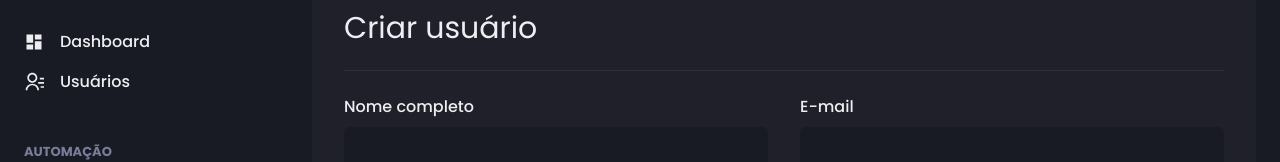
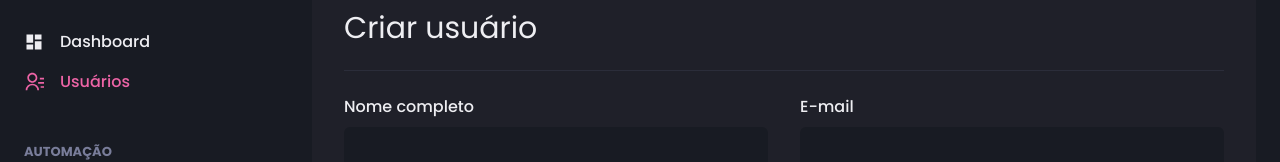
Before and after one commit to GuilhermeMota20/DashGoMota, a Next.js app: page /users/create in a window 1280 px wide. Shown: the part 142-304 px from the top of the page. Built offline with nearby package versions, Linux system fonts and the light colour scheme.

Commit message:
[FRONTEND] FT - Sinalizando link ativo

```diff
--- /dev/null
+++ b/src/components/ActiveLink.tsx
@@ -0,0 +1,28 @@
+import Link, { LinkProps } from "next/link";
+import { useRouter } from "next/router";
+import { cloneElement, ReactElement } from "react";
+
+interface ActiveLinkProps extends LinkProps {
+    children: ReactElement;
+    shouldMatchExactHref?: boolean;
+}
+
+export function ActiveLink({ children, shouldMatchExactHref = false, ...rest }: ActiveLinkProps) {
+    const { asPath } = useRouter();
+
+    let isActive = false;
+
+    if(shouldMatchExactHref && (asPath === rest.href || asPath === rest.as))
+        isActive = true;
+
+    if(!shouldMatchExactHref && (asPath.startsWith(String(rest.href)) || asPath.startsWith(String(rest.as))))
+        isActive = true;
+
+    return(
+        <Link {...rest}>
+            { cloneElement(children, {
+                color: isActive ? 'pink.400' : 'gray.50'
+            }) }
+        </Link>
+    )
+}
--- a/src/components/Sidebar/NavLink.tsx
+++ b/src/components/Sidebar/NavLink.tsx
@@ -1,6 +1,6 @@
 import { Icon, Link as ChakraLink, LinkProps, Text } from "@chakra-ui/react";
 import { ElementType } from "react";
-import Link from 'next/link';
+import { ActiveLink } from "../ActiveLink";
 
 interface NavLinkProps extends LinkProps {
     title: string;
@@ -10,11 +10,11 @@
 
 export function NavLink({ title, icon, href, ...rest }: NavLinkProps) {
     return (
-        <Link href={href} passHref>
+        <ActiveLink href={href} passHref>
             <ChakraLink display='flex' alignItems='center' {...rest}>
                 <Icon as={icon} fontSize='20' />
                 <Text ml='4' fontWeight='medium' >{title}</Text>
             </ChakraLink>
-        </Link>
+        </ActiveLink>
     )
 }
```
